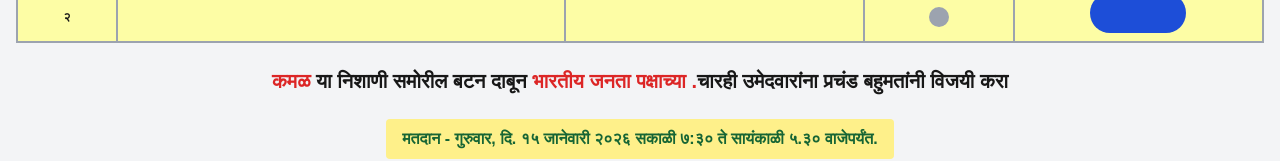
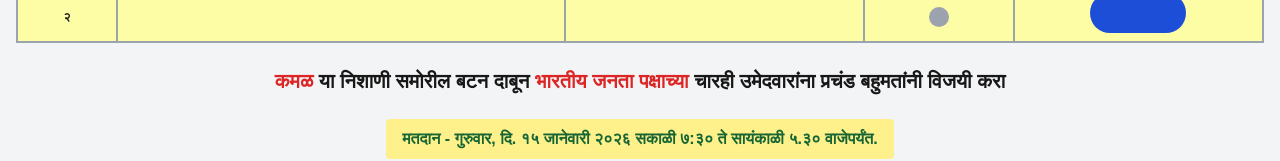
Before and after one commit to adityapachpille/lahu-balwadkar-dummy, a Next.js app: page / in a window 1280 px wide. Shown: the part 1246-1407 px from the top of the page. Built offline with nearby package versions, Linux system fonts and the light colour scheme.

Commit message:
Update page.tsx

```diff
--- a/app/page.tsx
+++ b/app/page.tsx
@@ -268,7 +268,7 @@
 
       <h1 className="text-center text-xl font-bold mb-4 mt-6">
         <span className="text-red-600">कमळ </span> या निशाणी समोरील बटन दाबून{" "}
-        <span className="text-red-600">भारतीय जनता पक्षाच्या .</span>
+        <span className="text-red-600">भारतीय जनता पक्षाच्या </span>
         चारही उमेदवारांना प्रचंड बहुमतांनी विजयी करा
       </h1>
 
```
